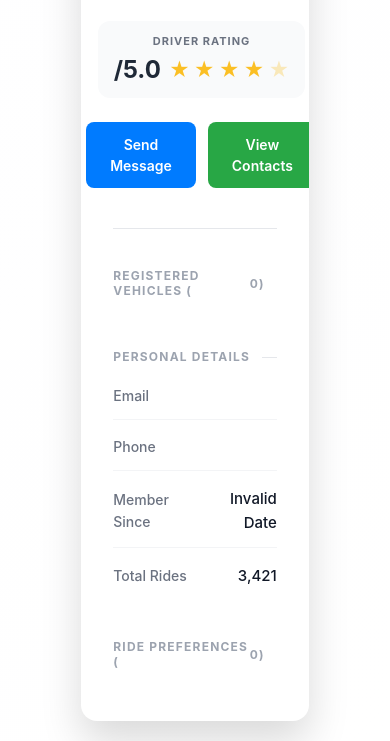
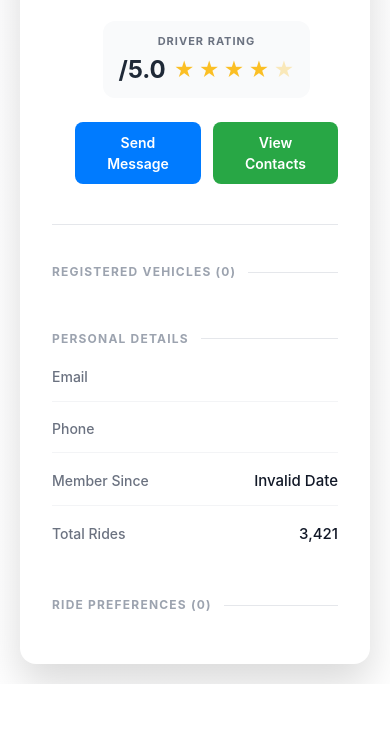
Before and after one commit to Akshaylende/WayShare, a Flask app: template app/templates/profile.html in a window 390 px wide. Shown: the part 499-1240 px from the top of the page. After the commit the page ends 1183 px from the top, so only its background shows below. Run offline with Flask 3, Linux system fonts and the light colour scheme; the template is opened without the code that fills it, so the values that code supplies are empty.

Commit message:
Adding css for mobile responsive code

```diff
--- a/app/static/profile/style.css
+++ b/app/static/profile/style.css
@@ -17,7 +17,7 @@
 
     .container1 {
       width: 100%;
-      max-width: 65%;
+      max-width: 75%;
       background: white;
       border-radius: 16px;
       box-shadow: 0 20px 40px rgba(0, 0, 0, 0.15);
@@ -27,8 +27,8 @@
 
     .edit-btn2 {
         position: absolute;
-        top: 32px;
-        right: 32px;
+        top: 26px;
+        right: 26px;
         left: auto; /* Explicitly prevent it from sticking to the left */
         padding: 8px 16px;
         background-color: #F3F4F6;
@@ -188,7 +188,7 @@
     }
 
     .btn {
-        padding: 12px 24px;
+        padding: 10px 24px;
         border-radius: 8px;
         font-size: 14px;
         font-weight: 600;
@@ -351,6 +351,9 @@
       .rating {
           align-items: center;
       }
+      .container1{
+        max-width: 100%;
+      }
       .content-grid {
           grid-template-columns: 1fr;
           gap: 32px;
```
